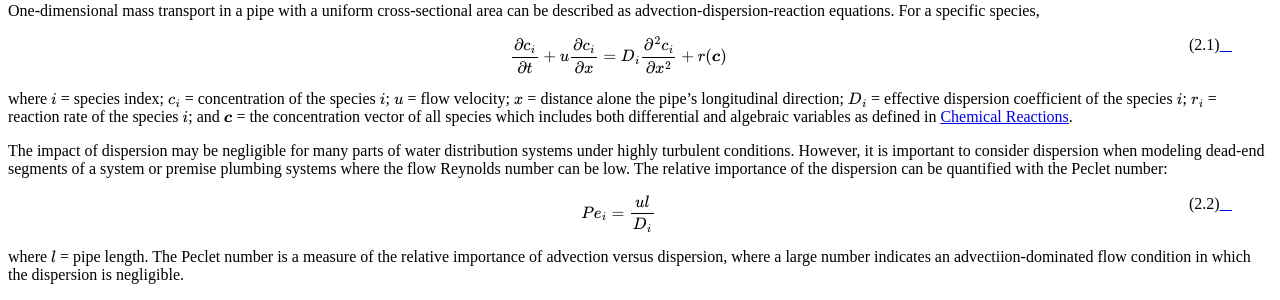
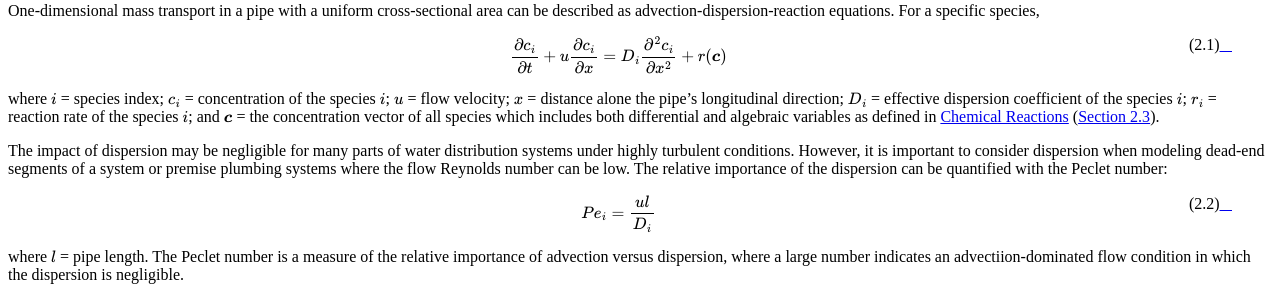
Before and after one commit to fengshang1972/EPANETMSX2Manual, a Sphinx documentation site: the page built from docs/2_framework.rst, in a window 1280 px wide and 900 px high, scrolled down 1687 px. Shown: the part 152-452 px from the top of the window. Built offline with Sphinx 7.4.7 and the Read the Docs theme 2.0.0, drawn with Linux system fonts in a browser that asks for light colours; cross-references to code outside the pages are shown as plain code.

Commit message:
Update 2_framework.rst

```diff
--- a/docs/2_framework.rst
+++ b/docs/2_framework.rst
@@ -106,7 +106,7 @@ cross-sectional area can be described as advection-dispersion-reaction equations
 
 where :math:`i` = species index; :math:`c_i` = concentration of the species :math:`i`; :math:`u` = flow velocity; :math:`x` = distance alone the pipe's longitudinal direction;
 :math:`D_i` = effective dispersion coefficient of the species :math:`i`; :math:`r_i` = reaction rate of the species :math:`i`; and :math:`\boldsymbol{c}` = the concentration vector of all species which includes both differential and algebraic variables as
-defined in :ref:`section-chemical_reaction`.
+defined in :ref:`section-chemical_reaction` (:numref:`section-chemical_reaction`).
 
 The impact of dispersion may be negligible for many parts of water distribution systems under highly turbulent conditions. However, it is important to consider dispersion when modeling
 dead-end segments of a system or premise plumbing systems where the flow Reynolds number can be low. The relative importance of the dispersion can be
```
